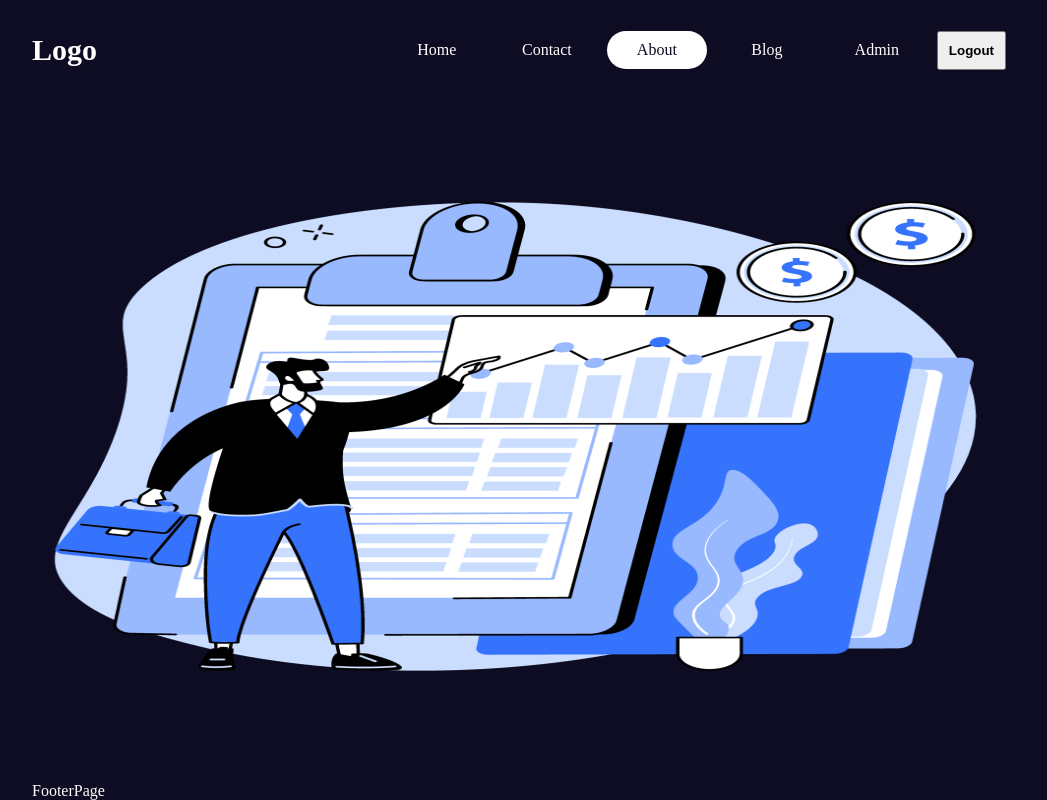
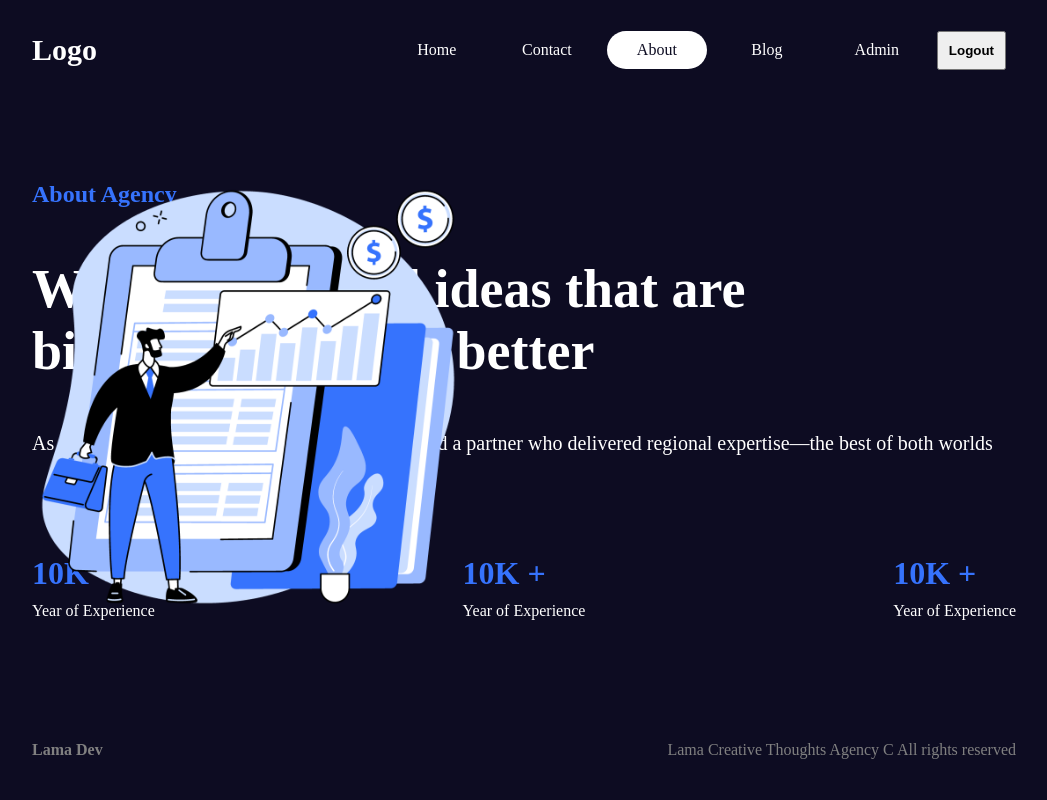
Before and after one commit to sinasaeedifar/NextJS14-Blog, a Next.js app: page /about in a window 1280 px wide. Shown: the whole page, without its empty margins (116-1163 px from the left). Built offline with nearby package versions, Linux system fonts and the light colour scheme.

Commit message:
new changes

```diff
--- a/src/app/about/about.module.css
+++ b/src/app/about/about.module.css
@@ -1,5 +1,52 @@
-.ImgContainer {
-    position: relative;
-    width: 100%;
-    height: 500px;
+.imgContainer {
+    flex: 1;
+    position: absolute;
+    height: 440px;
+    width: 440px;
 }
+
+.container {
+    display: flex;
+    gap: 100px;
+    flex-direction: column;
+}
+
+.textContainer {
+    display: flex;
+    flex: 1;
+    flex-direction: column;
+    gap: 50px;
+}
+
+.boxes {
+    display: flex;
+    align-items: center;
+    justify-content: space-between;
+}
+
+.box {
+    display: flex;
+    flex-direction: column;
+    gap: 10px;
+}
+
+.box h1 {
+    color: var(--btn)
+}
+
+.title {
+    font-size: 54px
+}
+
+.subtitle {
+    color: var(--btn);
+}
+
+.desc {
+    font-size: 20px;
+    font-weight: 300;
+}
+
+.img {
+    /*object-fit: contain;*/
+}
--- a/src/app/about/page.jsx
+++ b/src/app/about/page.jsx
@@ -2,10 +2,30 @@ import Image from "next/image";
 import styles from "./about.module.css"
 
 const AboutPage = () => {
-    return <>
-        <div className={styles.ImgContainer}>
-            <Image src={"/about.png"} alt="" fill/>
-        < /div>
-    </>
+    return <div className={styles.container}>
+        <div className={styles.textContainer}>
+            <h2 className={styles.subtitle}>About Agency</h2>
+            <h1 className={styles.title}>We create digital ideas that are bigger,braver and better</h1>
+            <p className={styles.desc}>As a high growth brand, it was critical for us to find a partner who delivered
+                regional expertise—the best of both worlds</p>
+        </div>
+        <div className={styles.boxes}>
+            <div className={styles.box}>
+                <h1>10K +</h1>
+                <p>Year of Experience</p>
+            </div>
+            <div className={styles.box}>
+                <h1>10K +</h1>
+                <p>Year of Experience</p>
+            </div>
+            <div className={styles.box}>
+                <h1>10K +</h1>
+                <p>Year of Experience</p>
+            </div>
+        </div>
+        <div className={styles.imgContainer}>
+            <Image className={styles.img} src={"/about.png"} alt={"About Image"} fill/>
+        </div>
+    </div>
 }
 export default AboutPage;
--- a/src/app/blog/blog.module.css
+++ b/src/app/blog/blog.module.css
@@ -0,0 +1,3 @@
+.container {
+
+}
--- a/src/app/contact/contact.module.css
+++ b/src/app/contact/contact.module.css
@@ -0,0 +1,45 @@
+.container {
+    display: flex;
+    align-items: center;
+    gap: 100px;
+}
+
+.imgContainer {
+    flex: 1;
+    position: relative;
+    height: 500px;
+}
+
+.formContainer {
+    flex: 1;
+}
+
+.form {
+    display: flex;
+    flex-direction: column;
+    gap: 20px;
+}
+
+.img {
+    object-fit: contain;
+}
+
+.form input,
+.form textarea {
+    padding: 20px;
+    border-radius: 5px;
+    border: none;
+    outline: none;
+    background-color: var(--bgSoft);
+    color: var(--text);
+}
+
+.form button {
+    padding: 20px;
+    background-color: var(--btn);
+    color: var(--text);
+    font-weight: bold;
+    border: none;
+    border-radius: 5px;
+    cursor: pointer;
+}
--- a/src/components/footer/Footer.jsx
+++ b/src/components/footer/Footer.jsx
@@ -1,4 +1,10 @@
-const Footer = ()=>{
-    return <div>FooterPage</div>
+import styles from "./footer.module.css"
+const Footer = () => {
+
+    return <div className={styles.container}>
+        <div className={styles.logo}>Lama Dev</div>
+        <div className={styles.text}></div>
+        Lama Creative Thoughts Agency C All rights reserved
+    </div>
 }
 export default Footer;
--- a/src/components/footer/footer.module.css
+++ b/src/components/footer/footer.module.css
@@ -0,0 +1,15 @@
+.container {
+    display: flex;
+    justify-content: space-between;
+    height: 100px;
+    align-items: center;
+    color: gray;
+}
+
+.logo {
+    font-weight: bold;
+}
+
+.text {
+    font-size: 12px;
+}
--- a/src/components/postCard/postCard.module.css
+++ b/src/components/postCard/postCard.module.css
@@ -0,0 +1,3 @@
+.container {
+
+}
```
Also changed, not shown: src/app/blog/page.jsx (+9 -1 lines), src/app/contact/page.jsx (+18 -1 lines), src/components/postCard/postCard.jsx (+22 -0 lines), 2 other files (tests, documents, lock files or other folders).
